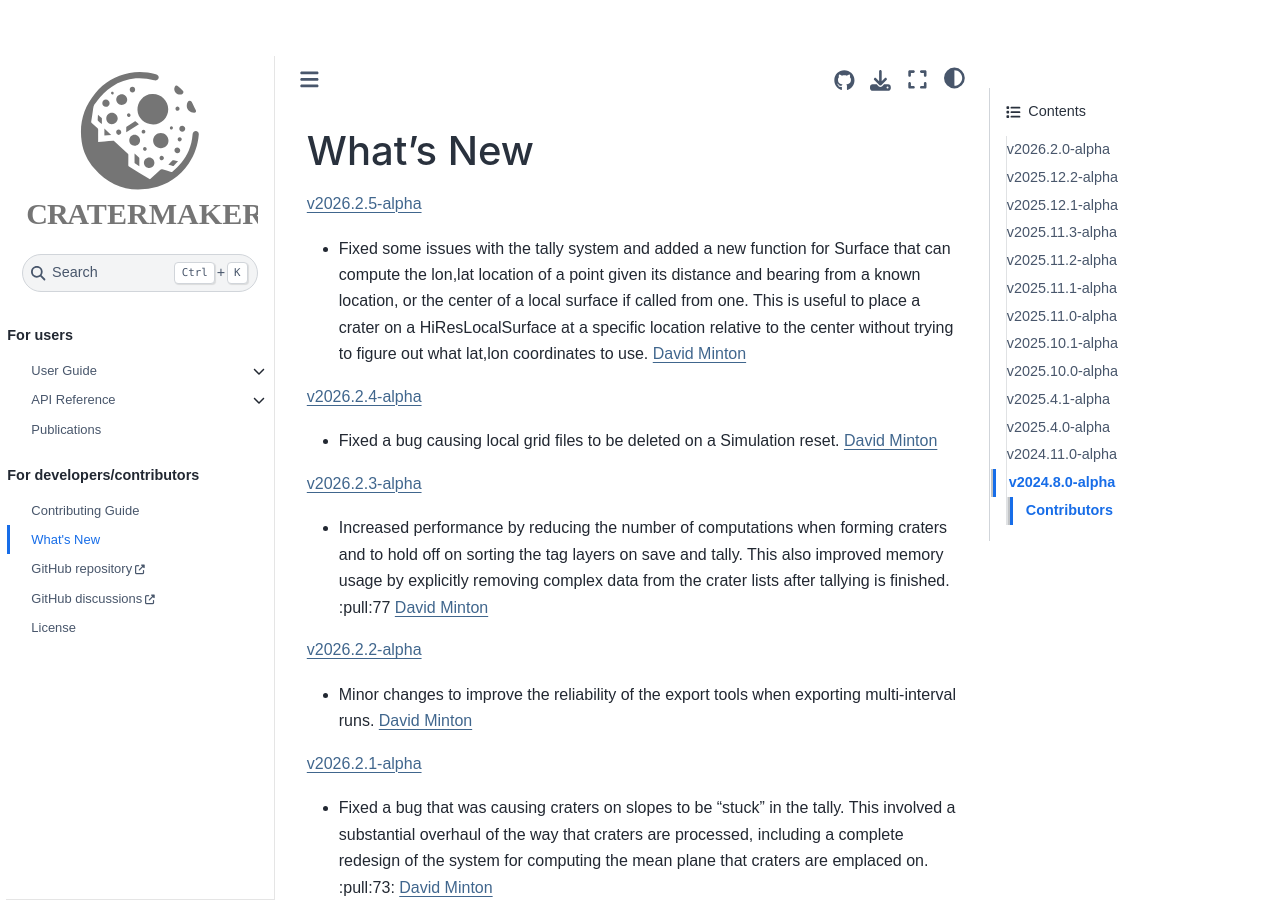
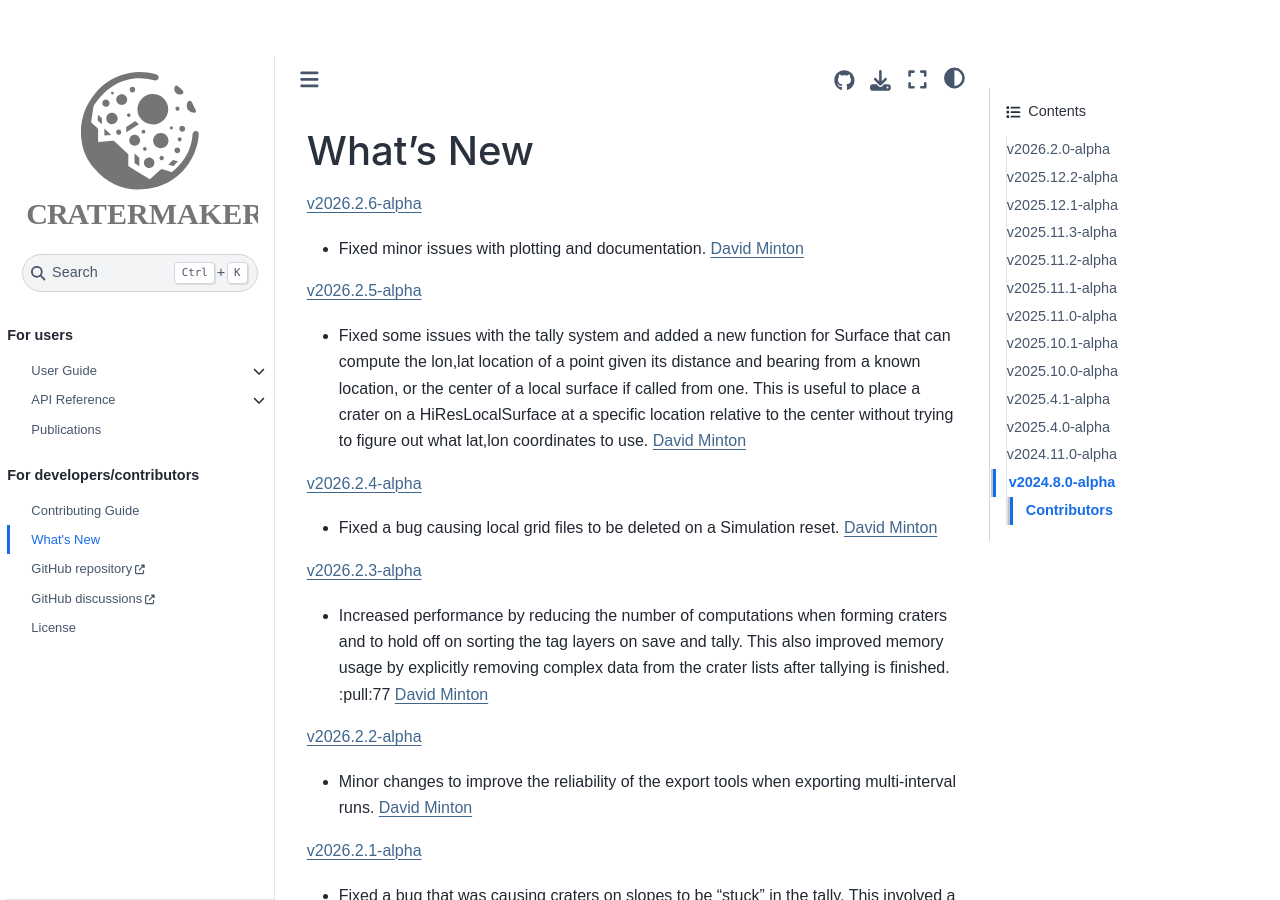
Before and after one commit to MintonGroup/cratermaker, a Sphinx documentation site: the page built from docs/whats-new.rst, in a window 1280 px wide and 900 px high. Built offline with Sphinx 7.4.7 and the Sphinx Book theme 1.1.4, drawn with Linux system fonts in a browser that asks for light colours; pages that are not in the unit, such as notebooks, are missing from menus; the version number could not be read and is left out.

Commit message:
Fixed minor issues with plotting and documentation.

```diff
--- a/docs/whats-new.rst
+++ b/docs/whats-new.rst
@@ -2,6 +2,12 @@
 
 What's New
 ==========
+
+.. _whats-new.2026.2.6-alpha:
+
+:release:`v2026.2.6-alpha`
+
+- Fixed minor issues with plotting and documentation. `David Minton`_
 
 .. _whats-new.2026.2.5-alpha:
 
```
Also changed, not shown: 1 other file.
